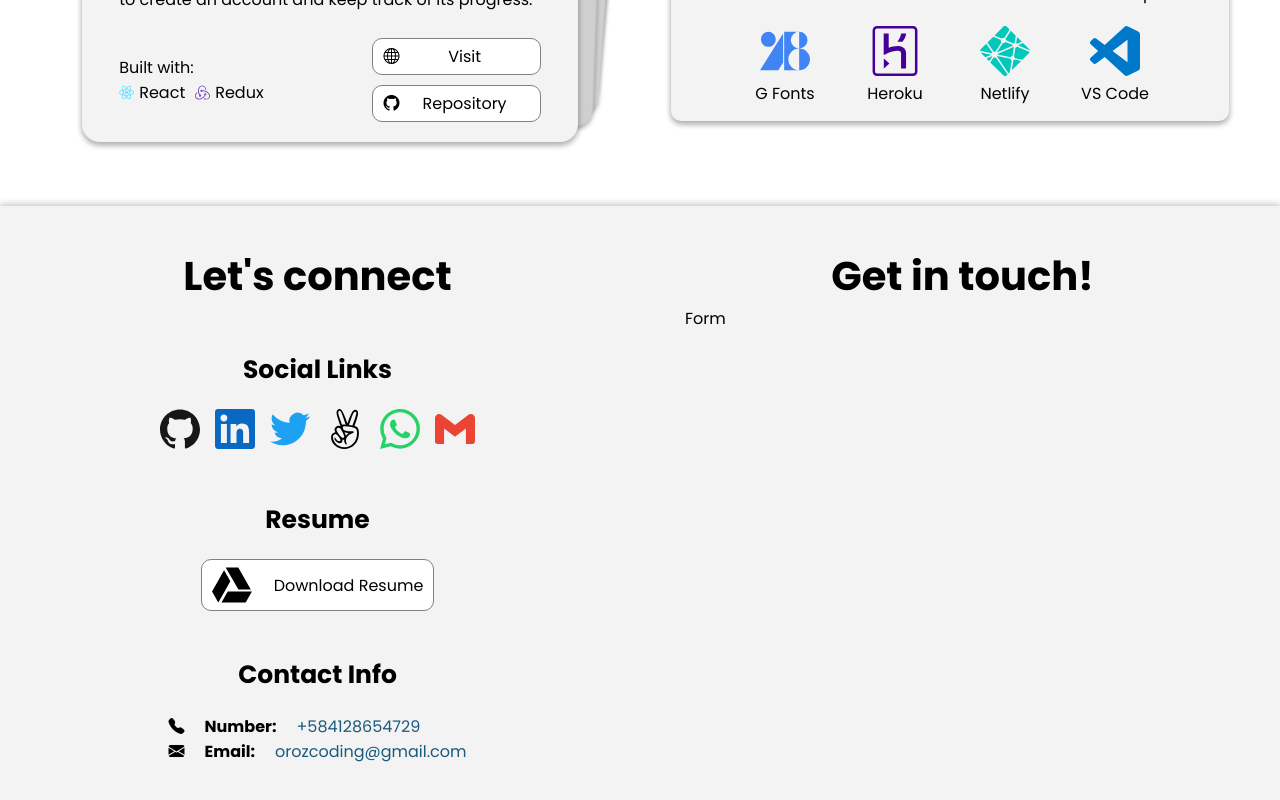
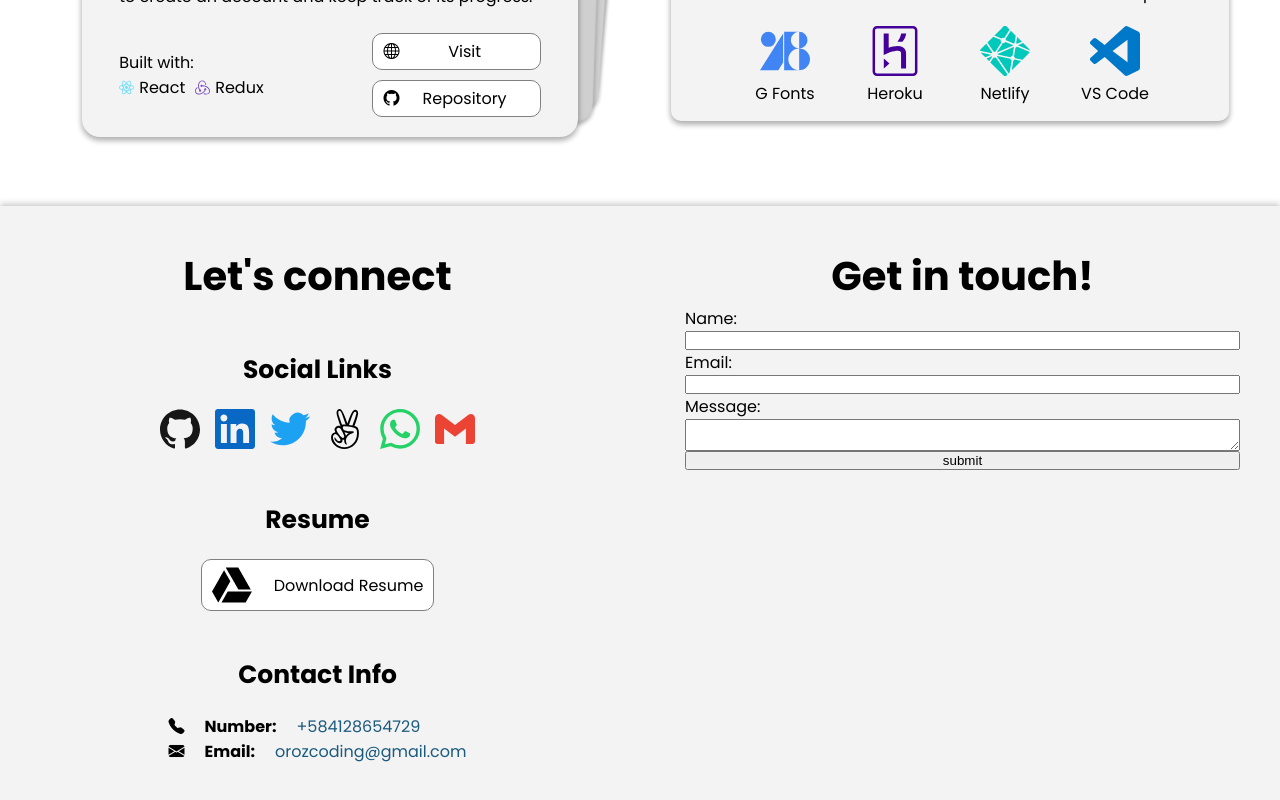
Before and after one commit to orozCoding/portfolio-v1, a React (Create React App) app: page / in a window 1280 px wide. Shown: the part 1420-2220 px from the top of the page. Built offline with nearby package versions, Linux system fonts and the light colour scheme.

Commit message:
Add functional Form

```diff
--- a/src/App.css
+++ b/src/App.css
@@ -99,7 +99,7 @@ body::-webkit-scrollbar-thumb {
 }
 
 section {
-  height: 100vh;
+  min-height: 100vh;
 }
 
 @media screen and (max-height: 420px) {
--- /dev/null
+++ b/src/components/Form/Form.css
@@ -0,0 +1,3 @@
+.error {
+  border: solid 2px red;
+}
--- /dev/null
+++ b/src/components/Form/Form.js
@@ -0,0 +1,80 @@
+import React, { useState, useEffect } from "react";
+import './Form.css';
+
+const Form = () => {
+  const [ errors, setErrors ] = useState({});
+
+  const validateForm = (values) => {
+    const {name, message, email } = values;
+    const errors = {
+      name: null,
+      email: null,
+      message: null,
+    };
+
+    const nameRegExp = /[a-zA-ZáéíóúÁÉÍÓÚ]+/g
+    const emailRegExp = /^(([^<>()\[\]\\.,;:\s@"]+(\.[^<>()\[\]\\.,;:\s@"]+)*)|(".+"))@((\[[0-9]{1,3}\.[0-9]{1,3}\.[0-9]{1,3}\.[0-9]{1,3}])|(([a-zA-Z\-0-9]+\.)+[a-zA-Z]{2,}))$/g
+
+    if(name === '' || name === null || name === undefined ||  !nameRegExp.test(name)) {
+      errors.name = 'Please enter a valid name';
+    }
+
+    if(email === '' || email === null || email === undefined || !emailRegExp.test(email) ) {
+      errors.email = 'Please enter a valid email';
+    }
+
+    if(message === '' || message === null || message === undefined || message.length < 3) {
+      errors.message = 'Please enter a valid name';
+    }
+
+    return errors;
+  }
+
+  const checkSendForm = (values) => {
+    const errors = validateForm(values);
+    if (errors.name === null || errors.email === null || errors.message === null) {
+      return true;
+    }
+    console.log('there is something wrong');
+    return false;
+  }
+
+  const handleSubmit = (e) => {
+    e.preventDefault();
+    const form = e.target
+
+    const values = {
+      name: form.name.value,
+      email: form.email.value,
+      message: form.message.value
+    }
+
+    setErrors(validateForm(values));
+
+    return checkSendForm(values);
+  }
+
+  return (
+    <form className="form d-flex col"
+    onSubmit={handleSubmit} noValidate >
+      <label className="form-label d-flex col">
+        Name:
+        {errors.name && <p>{errors.name}</p>}
+        <input type="text" name="name" className={errors.name ? 'error' : ''} />
+      </label>
+      <label className="form-label d-flex col">
+        Email:
+        {errors.email && <p>{errors.email}</p>}
+        <input type="email" name="email" className={errors.email ? 'error' : ''} />
+      </label>
+      <label className="form-label d-flex col">
+        Message:
+        {errors.message && <p>{errors.message}</p>}
+        <textarea  name="message" className={errors.message ? 'error' : ''} />
+      </label>
+      <input type="submit" value="submit" />
+    </form>
+  )
+}
+
+export default Form;
--- a/src/sections/Contact.js
+++ b/src/sections/Contact.js
@@ -1,6 +1,7 @@
 import React from "react";
 import Social from "../components/Social/Social";
 import ContactInfo from "../components/Social/ContactInfo";
+import Form from "../components/Form/Form";
 import './Contact.css'
 
 const Contact = () => {
@@ -29,7 +30,7 @@ const Contact = () => {
       </div>
       <div className="section-contact-right d-flex col">
         <h2>Get in touch!</h2>
-        <p>Form</p>
+        <Form />
       </div>
     </section>
   )
```
